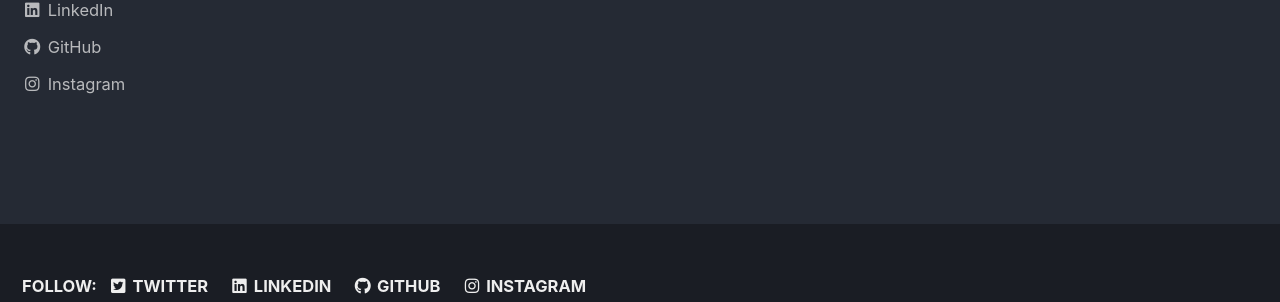
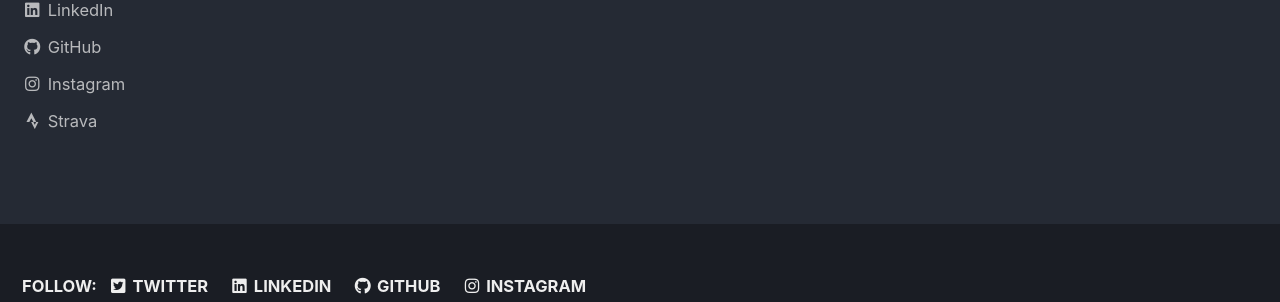
Before and after one commit to bhoogenboom/bhoogenboom.github.io, a Jekyll site: the page built from index.html, in a window 1280 px wide and 1101 px high. Shown: the part 722-1024 px from the top of the window. Built offline with Jekyll 4.4.1, drawn with Linux system fonts in a browser that asks for light colours; cached includes are drawn as plain includes; the list of posts is cut into pages by our own code; our own code applies the rules of GitHub Pages for plain Markdown files.

Commit message:
Added Strava to Author profile

```diff
--- a/_config.yml
+++ b/_config.yml
@@ -118,6 +118,9 @@ author:
     - label: "Instagram"
       icon: "fab fa-fw fa-instagram"
       url: "https://www.instagram.com/run.lift.code/"
+    - label: "Strava"
+      icon: "fab fa-fw fa-strava"
+      url: "https://www.strava.com/athletes/7759071"
 
 # Site Footer
 footer:
```
